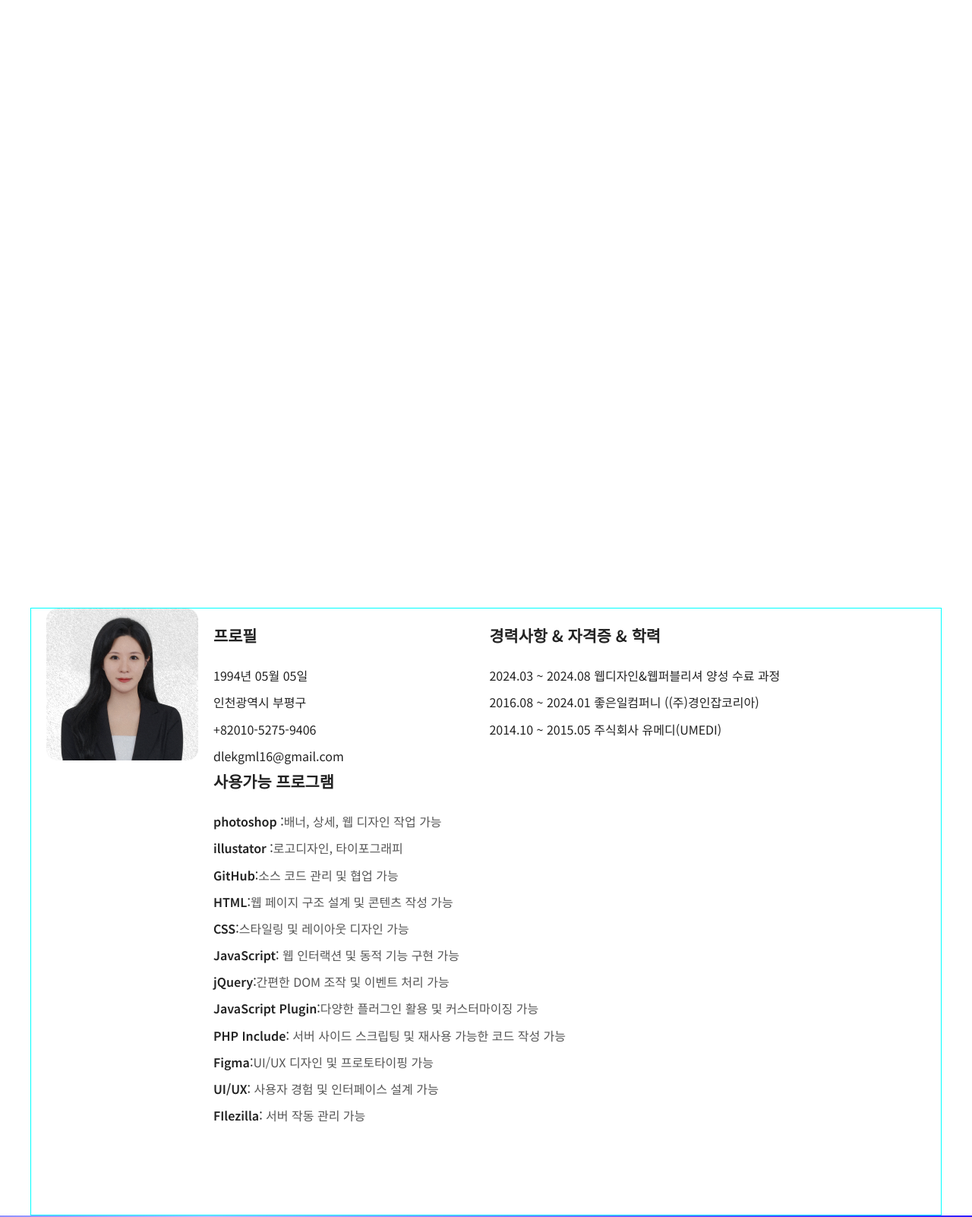
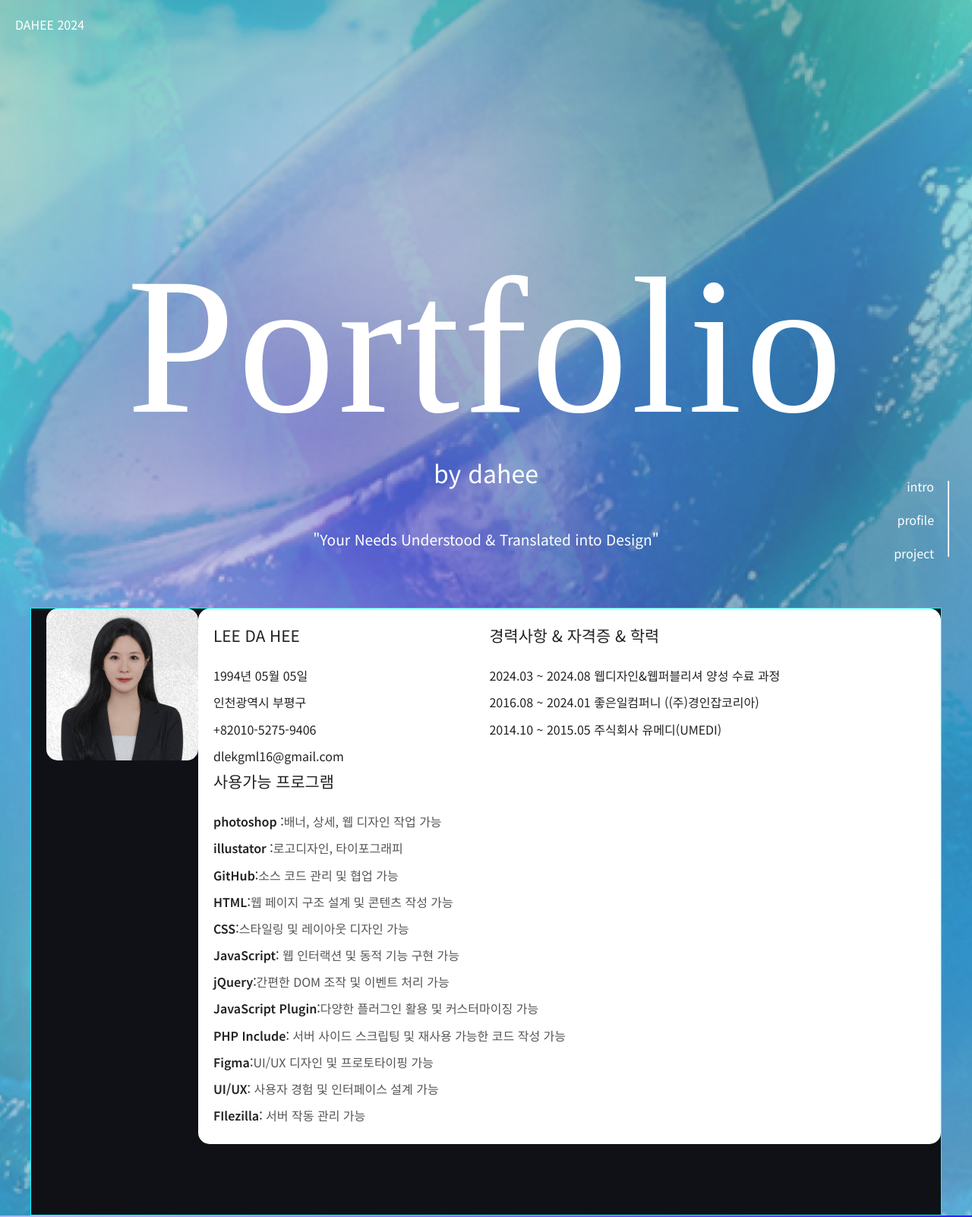
Before and after one commit to Dev-hee/240709-240710-portfolio, a plain HTML site: page index.html in a window 1280 px wide. Shown: the top 1602 px of the page at 76% size. Drawn offline with nearby package versions, Linux system fonts and the light colour scheme; files whose address does not match are found by name.

Commit message:
Add files via upload

```diff
--- a/index.html
+++ b/index.html
@@ -25,11 +25,11 @@
     <div class="bg">
         <!-- 1. 인트로 -->
         <div class="intro" id="intro">
-            <p class="year">2024</p>
+            <p class="year">DAHEE 2024</p>
             <div class="center">
                 <h1>portfolio</h1>
-                <p class="name">by 다희</p>
-                <p class="info">무궁무진한 아이디어로 대박을 터트리는 웹디자이너!</p>
+                <p class="name">by dahee</p>
+                <p class="info">"Your Needs Understood & Translated into Design"</p>
             </div>
         </div>
         <!--프로필-->
@@ -39,7 +39,7 @@
             </div>
             <div class="txt">
                 <div class="list">
-                    <h2>프로필</h2>
+                    <h2>LEE DA HEE</h2>
                     <p>1994년 05월 05일</p>
                     <p>인천광역시 부평구</p>
                     <p>+82010-5275-9406</p>
@@ -72,7 +72,7 @@
     <div class="project" id="project">
         <h1>app design : <span>TEAM</span> </h1>
         <div class="app">
-            <div class="thum"><img src="./project/app/team.jpg" alt=""></div>
+            <div class="thum"><img src="./project/app/team.png" alt=""></div>
             <div class="app_info">
                 <p>무드에 따라 스캔하는 온라인 쇼핑 APP</p>
                 <h3>무드스캔</h3>
@@ -99,7 +99,7 @@
             <div class="swiper">
                 <div class="swiper-wrapper">
                     <div class="swiper-slide">
-                        <div class="thum"><img src="./project/web/thumnails/web1.jpg" alt=""></div>
+                        <div class="thum"><img src="./project/web/thumnails/web1.png" alt=""></div>
                         <div class="web_info">
                             <h3>에스쁘아 리디자인</h3>
                             <p class="date">2024.07.12 ~ 2024.07.23</p>
@@ -118,7 +118,7 @@
                         </div>
                     </div>
                     <div class="swiper-slide">
-                        <div class="thum"><img src="./project/web/thumnails/web1.jpg" alt=""></div>
+                        <div class="thum"><img src="./project/web/thumnails/web2.png" alt=""></div>
                         <div class="web_info">
                             <h3>제인코트 리디자인</h3>
                             <p class="date">2024.07.12 ~ 2024.07.23</p>
@@ -169,6 +169,7 @@
             <p><img src="./project/design/banner/006.jpg" alt=""></p>
         </div>
 
+
         <h1>detail design</h1>
         <div class="detail">
             <p>클릭하면 크게 볼 수 있어요!</p>
--- a/styles/style.css
+++ b/styles/style.css
@@ -3,11 +3,12 @@ body, html{scroll-behavior:smooth;}
 .profile, .project > div {
     max-width: 1200px; margin: 0 auto;
     border: 1px solid aqua;
+    background-color: #101116;
 }
 
 h1 {
-    font-family: "DM Serif Display", serif;
-    font-size: 10rem; font-weight: 600;
+    font-family: "Qwigley", serif;
+    font-size: 16rem;
     letter-spacing: 4px;
     text-align: center; color: #fff;
     text-transform: capitalize; /*앞글자만 대문자*/
@@ -33,7 +34,7 @@ nav a{
 }
 
 .bg {
-    background:url(../images/bg.jpg) center 40%;
+    background:url(../images/bg.png) center 40%;
     background-size: cover;}
 
 /*1.intro*/
@@ -60,7 +61,7 @@ nav a{
 }
 .profile .photo img{width: 100%;}
 .profile .txt{
-    background: rgb(255,255,255,0.4);
+    background:#ffffff;
     padding: 20px; border-radius: 15px;
     width:calc(100% - 220px);
     height: max-content; /*내용에 맞게 bg*/
@@ -75,6 +76,7 @@ nav a{
 .profile .txt .list:nth-child(3){grid-area:c;}
 .profile .txt .list * {color: #222;} /* list의 모든자식*/
 .profile .txt .list h2{
+s
     font-weight: 600;
     font-size: 1.3rem;
     margin-bottom:20px;
@@ -90,7 +92,7 @@ nav a{
 /*3-1. 앱 디자인*/
 .project .app{
     display: flex;
-    background-color: #555;
+    background-color:#466FFF;
 }
 .project .app .thum{}
 .project .app .thum img{width: 100%;}
```
Also changed, not shown: images/bg.png (added), project/app/team.png (added), project/web/thumnails/web1.png (added), project/web/thumnails/web2.png (added).
